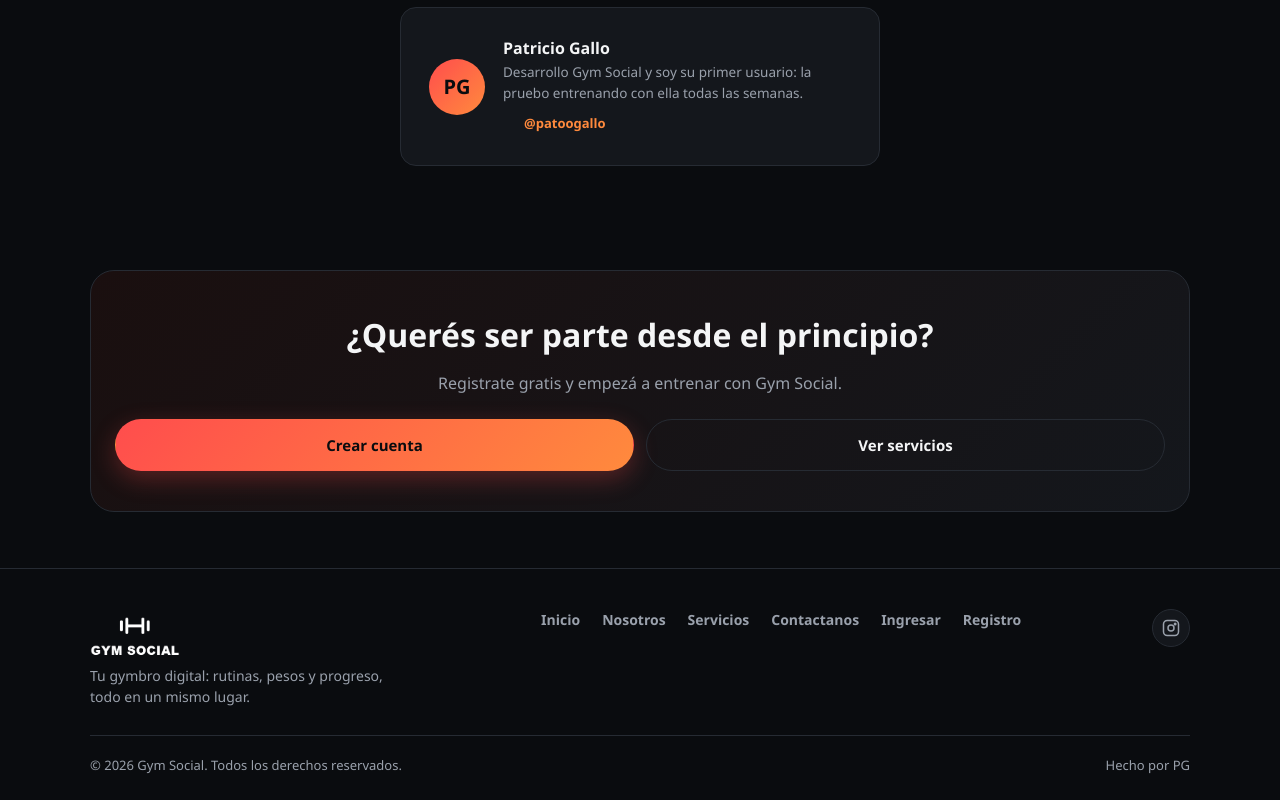
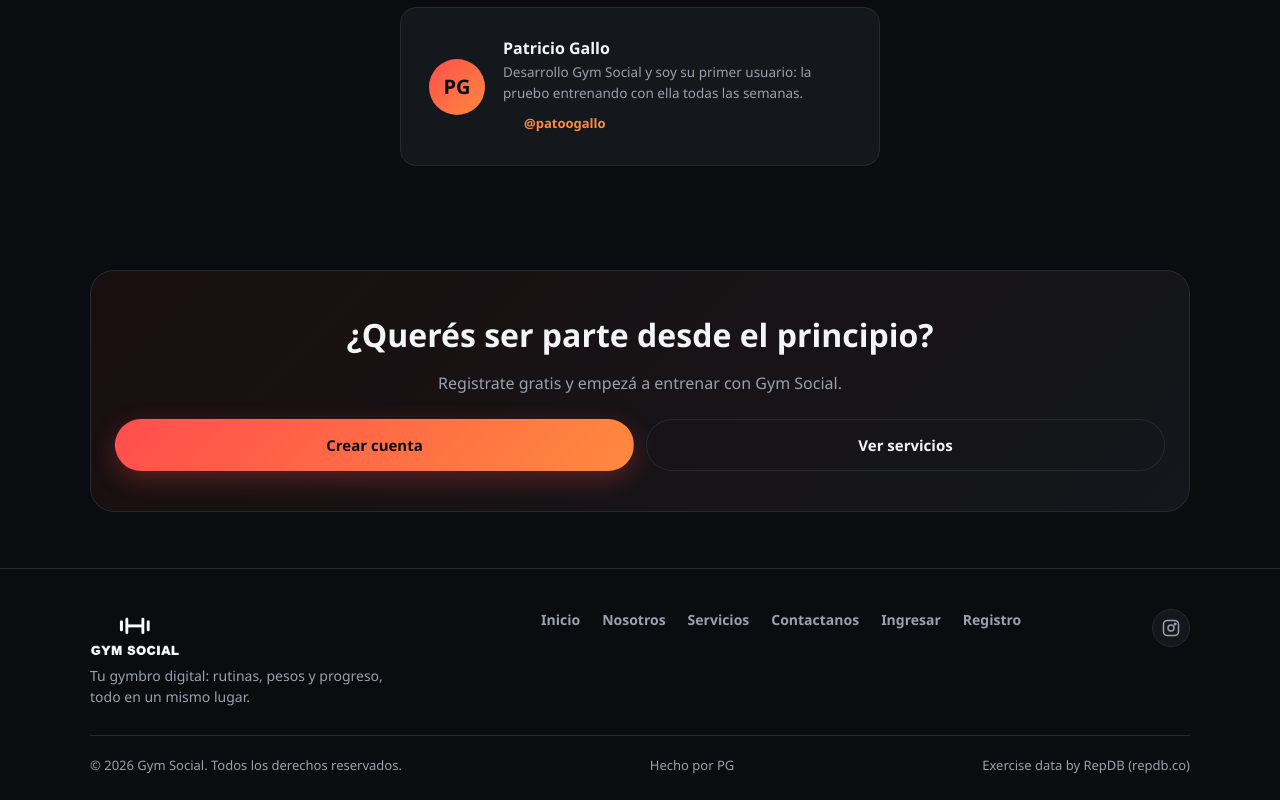
Before and after one commit to PatricioGallo/gymappWeb, a website built with Vite: page pages/about.html in a window 1280 px wide. Shown: the part 1823-2623 px from the top of the page. Built offline with nearby package versions, Linux system fonts and the light colour scheme; no server answers.

Commit message:
Add Changes

```diff
--- a/pages/about.html
+++ b/pages/about.html
@@ -203,6 +203,7 @@
       <div class="footer-bottom">
         <span>© 2026 Gym Social. Todos los derechos reservados.</span>
         <span>Hecho por <a href="https://www.instagram.com/patoogallo" target="_blank" rel="noopener">PG</a></span>
+        <span>Exercise data by <a href="https://repdb.co/free-exercise-dataset" target="_blank" rel="noopener">RepDB (repdb.co)</a></span>
       </div>
     </div>
   </footer>
```
